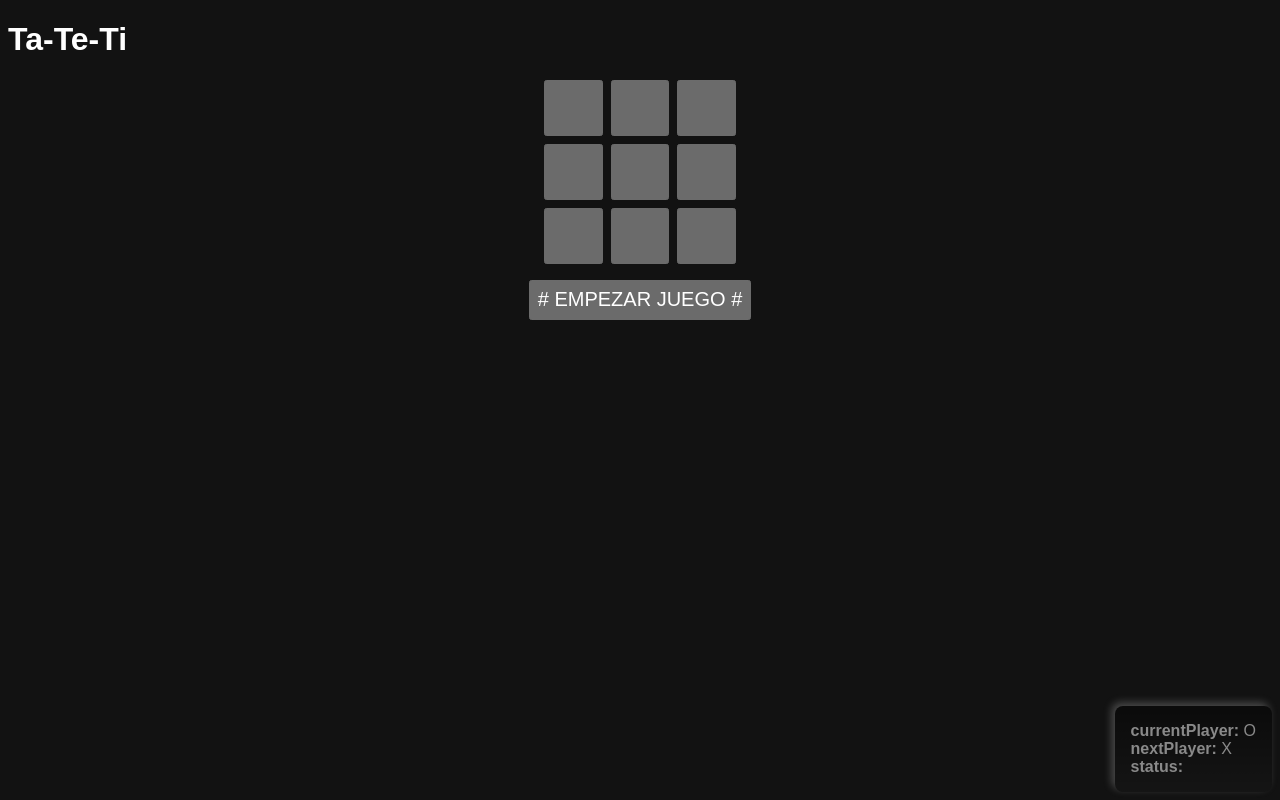
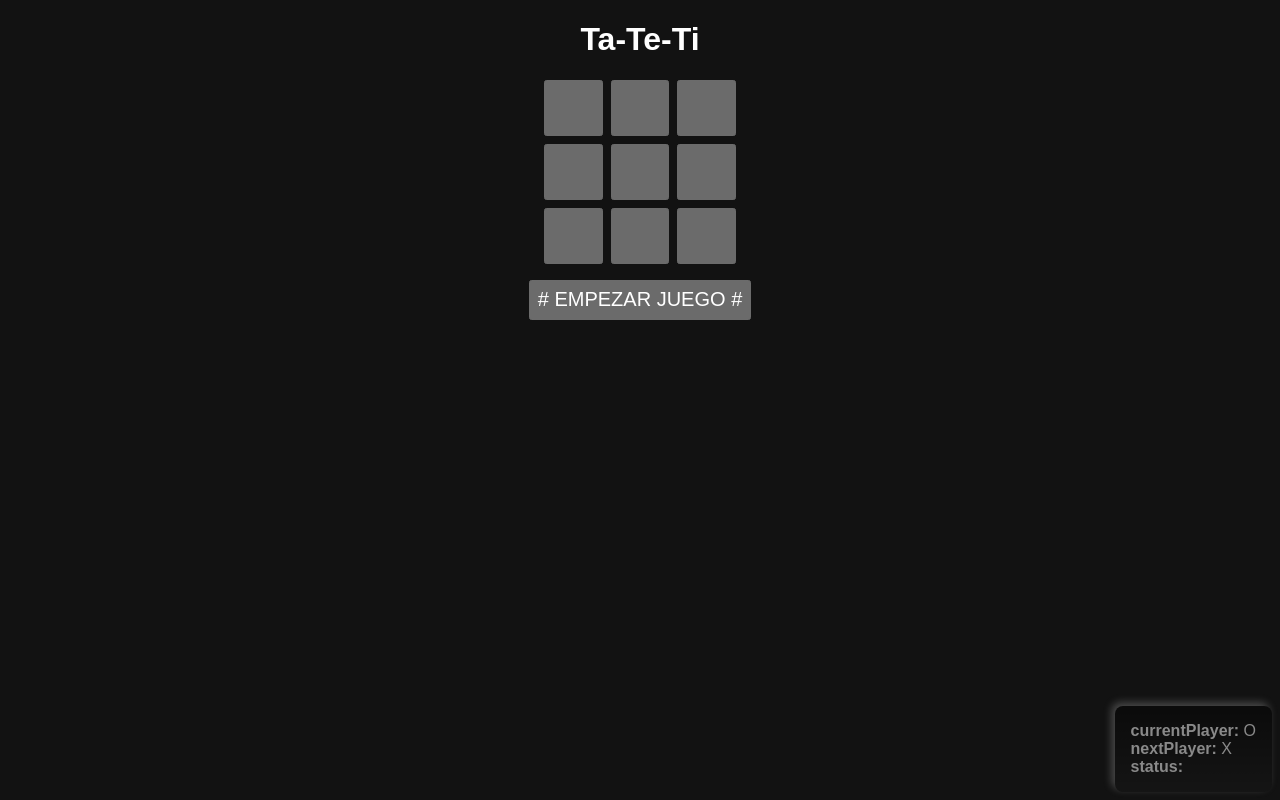
Before and after one commit to fpescar-lxv14/reactjs, a React (Vite) app: page / in a window 1280 px wide. Built offline with nearby package versions, Linux system fonts and the light colour scheme.

Commit message:
actualizar estilos generales

```diff
--- a/src/index.css
+++ b/src/index.css
@@ -5,6 +5,12 @@
     box-sizing: border-box;
     font-family: sans-serif;
     color-scheme: dark;
+}
+body{
+    margin: 0;
+}
+h1{
+    text-align: center;
 }
 .tic-tac-toe{
     max-width: calc(3.5rem * 3 + 1.5rem);
```
